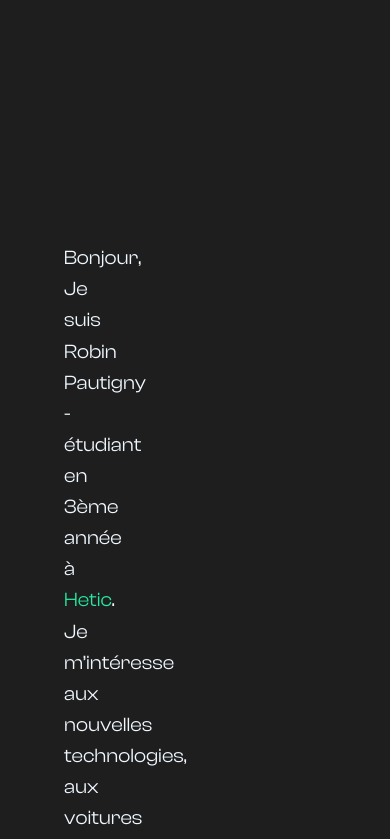
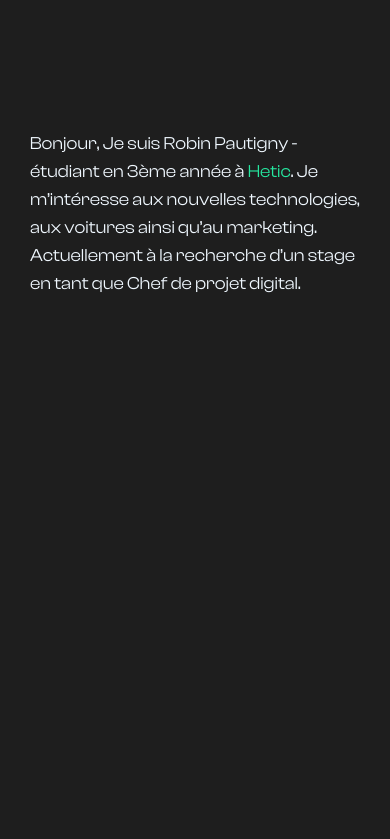
Before and after one commit to rob1-alt/Porfolio-2021, a React (Create React App) app: page / in a window 390 px wide. Shown: the top 839 px of the page. Built offline with nearby package versions, Linux system fonts and the light colour scheme.

Commit message:
nothing special

```diff
--- a/package.json
+++ b/package.json
@@ -8,9 +8,12 @@
     "@testing-library/react": "^11.1.0",
     "@testing-library/user-event": "^12.1.10",
     "antd": "^4.17.3",
+    "core-js": "^3.20.1",
+    "craco": "^0.0.3",
     "react": "^17.0.2",
     "react-burger-menu": "^3.0.6",
     "react-dom": "^17.0.2",
+    "react-hamburgers": "^1.0.0",
     "react-helmet": "^6.1.0",
     "react-scripts": "^4.0.3",
     "web-vitals": "^1.0.1"
--- a/src/App.css
+++ b/src/App.css
@@ -44,3 +44,16 @@
   .heticSchool{
     color: var(--hetic-color);
   }
+
+@media screen and (max-width:640px) {
+
+  .description{
+    max-width: calc(1000px);
+    margin-top: -20vw;
+    padding: 30px;
+  }
+  p{
+    justify-content: center;
+    font-size: 0.9em;
+  }
+}
--- a/src/App.js
+++ b/src/App.js
@@ -3,13 +3,8 @@ import { useState, useEffect } from "react";
 import './App.css';
 import './index.js'
 import 'antd/dist/antd.css';
-// eslint-disable-next-line
-import ellipse from './img/Ellipse1.png';
-// eslint-disable-next-line
-import ellipseDown from './img/Ellipse2.png';
-// eslint-disable-next-line
-import rectangle from './img/Rectangle6.png';
 import { Helmet } from 'react-helmet'
+import Hamburger from 'react-hamburgers';
 
 
 
@@ -24,7 +19,7 @@ function App() {
           <title>{ title }</title>
         </Helmet>
       <header className="App-header">
-        <p className=" description text-left p-16 mr-64">Bonjour, Je suis Robin Pautigny - étudiant en 3ème année à <span className="hover:underline heticSchool">Hetic</span>.
+        <p className=" description">Bonjour, Je suis Robin Pautigny - étudiant en 3ème année à <span className="hover:underline heticSchool">Hetic</span>.
           Je m’intéresse aux nouvelles technologies, aux voitures ainsi qu’au marketing. Actuellement à la recherche d’un stage en tant que Chef de projet digital.</p>
       </header>
     </div>
```
Also changed, not shown: 2 other files (tests, documents, lock files or other folders).
